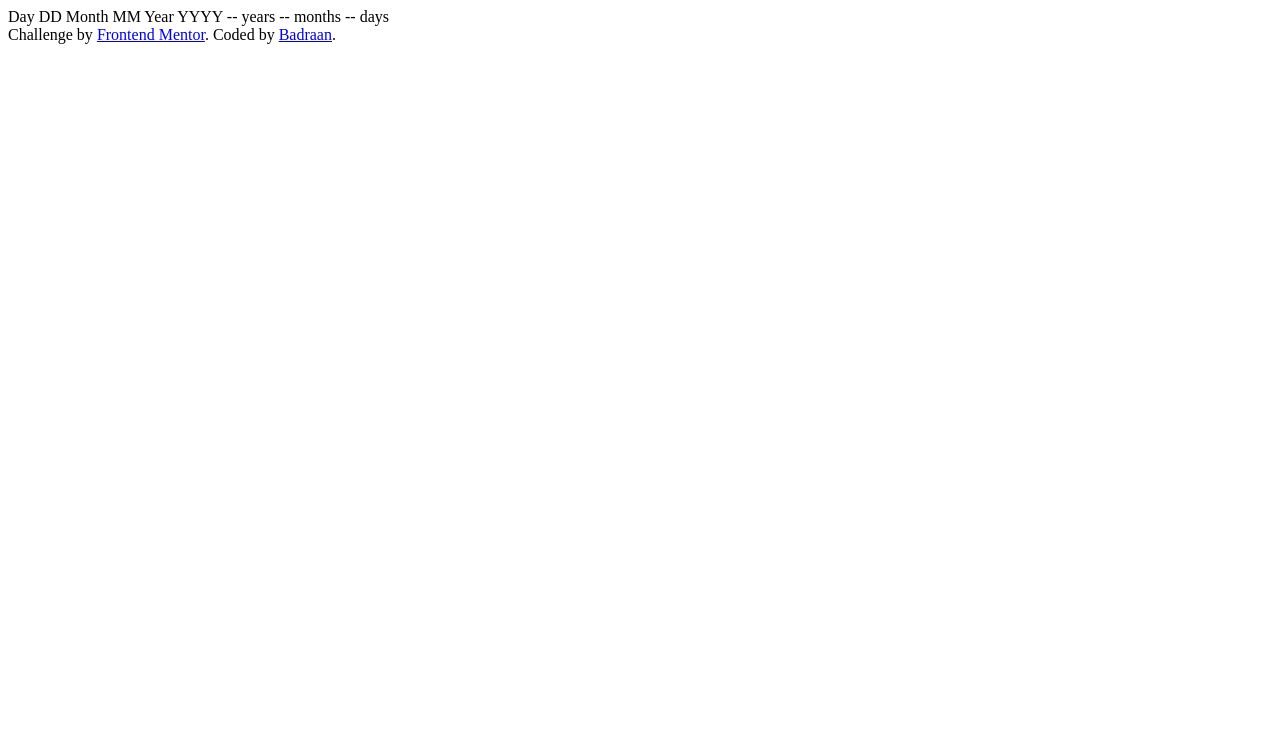
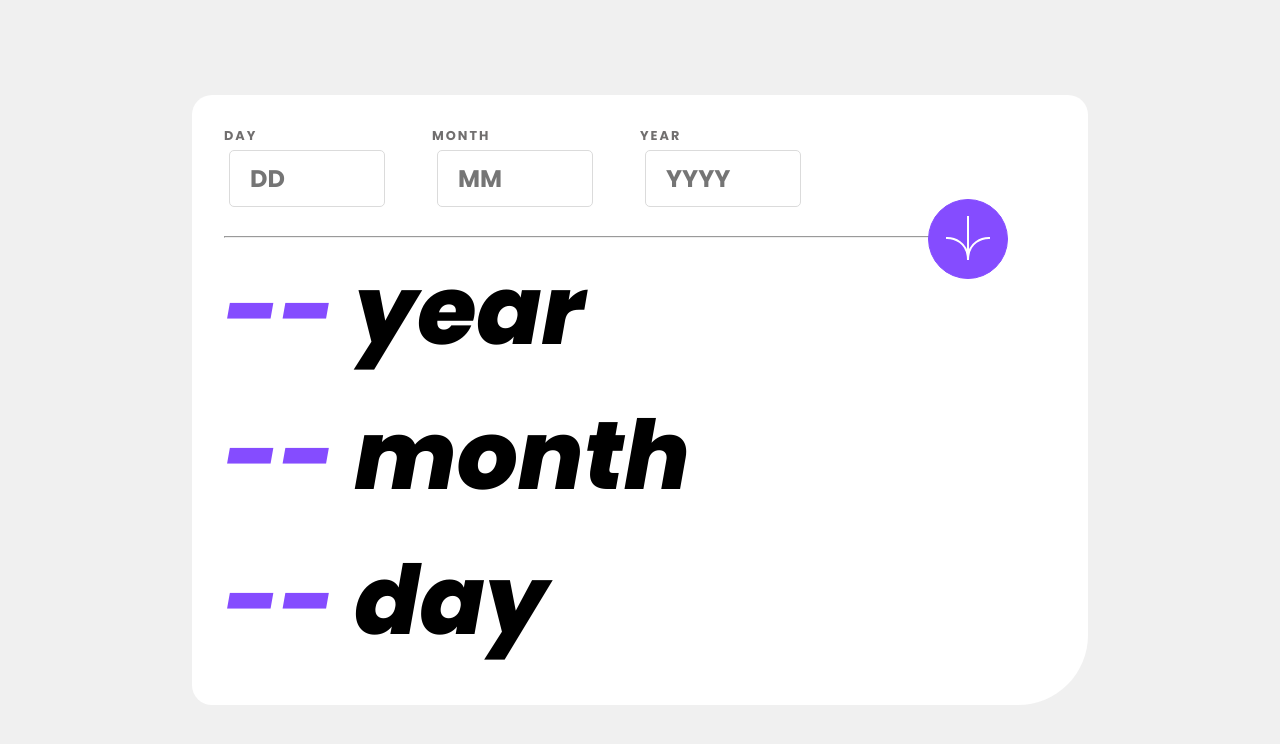
Before and after one commit to mobadran/age-calculator, a website: page index.html in a window 1280 px wide. Drawn offline with Linux system fonts and the light colour scheme.

Commit message:
styling done

```diff
--- a/index.html
+++ b/index.html
@@ -4,30 +4,58 @@
 <head>
   <meta charset="UTF-8">
   <meta name="viewport" content="width=device-width, initial-scale=1.0">
-  <!-- displays site properly based on user's device -->
 
+  <!-- Favicon -->
   <link rel="icon" type="image/png" sizes="32x32"
     href="./assets/images/favicon-32x32.png">
 
+
+  <!-- CSS -->
   <link rel="stylesheet" href="dist/css/style.css">
 
+  <!-- Fonts -->
+  <link rel="preconnect" href="https://fonts.googleapis.com">
+  <link rel="preconnect" href="https://fonts.gstatic.com" crossorigin>
+  <link
+    href="https://fonts.googleapis.com/css2?family=Poppins:ital,wght@0,700;1,400;1,800&display=swap"
+    rel="stylesheet">
+
+  <!-- Title -->
   <title>Age calculator app</title>
 </head>
 
 <body>
+  <main>
+    <section class="upper">
+      <div class="upper-inps">
+        <label for="day-in" class="labels bold">DAY</label>
+        <input type="text" placeholder="DD" id="day-in" class="bold">
+      </div>
 
-  Day
-  DD
+      <div class="upper-inps">
+        <label for="month-in" class="labels bold">MONTH</label>
+        <input type="text" placeholder="MM" id="month-in" class="bold">
+      </div>
 
-  Month
-  MM
-
-  Year
-  YYYY
-
-  -- years
-  -- months
-  -- days
+      <div class="upper-inps">
+        <label for="year-in" class="labels bold">YEAR</label>
+        <input type="text" placeholder="YYYY" id="year-in" class="bold">
+      </div>
+    </section>
+    <div class="line">
+      <hr>
+      <button onclick="calculate()"><img src="assets/images/icon-arrow.svg"
+          alt="Arrow"></button>
+    </div>
+    <section>
+      <div class="container bold-italic"><span id="year"
+          class="number">--</span> year</div>
+      <div class="container bold-italic"><span id="month"
+          class="number">--</span> month</div>
+      <div class="container bold-italic"><span id="day" class="number">--</span>
+        day</div>
+    </section>
+  </main>
 
   <div class="attribution">
     Challenge by <a href="https://www.frontendmentor.io?ref=challenge"
--- /dev/null
+++ b/scss/_variables.scss
@@ -0,0 +1,7 @@
+$white: hsl(0, 0%, 100%);
+$offwhite: hsl(0, 0%, 94%);
+$light-grey: hsl(0, 0%, 86%);
+$grey: hsl(0, 1%, 44%);
+$offblack: hsl(0, 0%, 8%);
+$purple: hsl(259, 100%, 65%);
+$red: hsl(0, 100%, 67%);
--- a/scss/style.scss
+++ b/scss/style.scss
@@ -0,0 +1,108 @@
+@use 'functions'as *;
+@use 'mixins'as *;
+@use 'variables'as *;
+
+// Temp
+.attribution {
+    display: none;
+}
+
+// Fonts
+.bold {
+    font-family: "Poppins", sans-serif;
+    font-weight: 700;
+    font-style: normal;
+}
+
+.italic {
+    font-family: "Poppins", sans-serif;
+    font-weight: 400;
+    font-style: italic;
+}
+
+.bold-italic {
+    font-family: "Poppins", sans-serif;
+    font-weight: 800;
+    font-style: italic;
+}
+
+// CSS Reset
+* {
+    margin: 0;
+    padding: 0;
+    box-sizing: border-box;
+}
+
+
+// Real Work
+body {
+    height: 100%;
+    background-color: $offwhite;
+}
+
+main {
+    padding: 2rem;
+    background-color: $white;
+    width: 70%;
+    position: absolute;
+    top: 50%;
+    left: 50%;
+    transform: translate(-50%, -50%);
+    border-radius: 20px 20px 70px 20px;
+}
+
+// Upper
+
+.upper {
+    font-size: 0.8rem;
+    display: grid;
+    grid-template-columns: 1fr 1fr 1fr 1fr;
+    margin-bottom: 1.5rem;
+    color: $grey;
+    letter-spacing: 2px;
+}
+
+.upper-inps {
+    display: flex;
+    flex-direction: column;
+    min-width: 0;
+    max-width: 80%;
+}
+
+.upper input {
+    font-size: 1.5rem;
+    border: 1px solid $light-grey;
+    border-radius: 5px;
+    padding: 10px 20px;
+    margin: 5px 5px;
+}
+
+// Line
+hr {
+    color: $light-grey;
+    width: 90%;
+}
+
+button {
+    position: absolute;
+    width: 5rem;
+    height: 5rem;
+    background-color: $purple;
+    border: 1px solid $purple;
+    border-radius: 50%;
+    right: 5rem;
+    top: 6.5rem;
+}
+
+button:hover {
+    cursor: pointer;
+}
+
+// Lower
+.container {
+    font-size: 6rem;
+}
+
+.number {
+    color: $purple;
+}
```
Also changed, not shown: dist/css/style.css, scss/_variable.scss (deleted).
